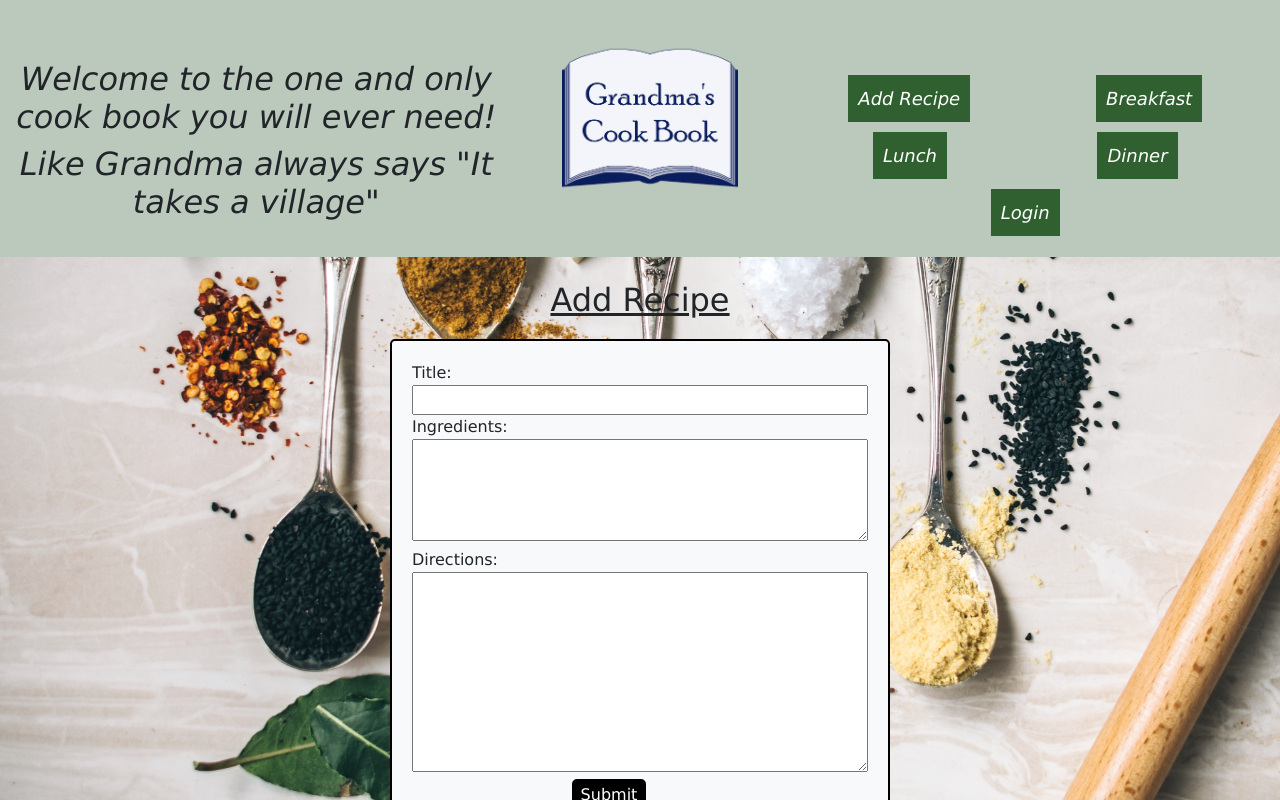
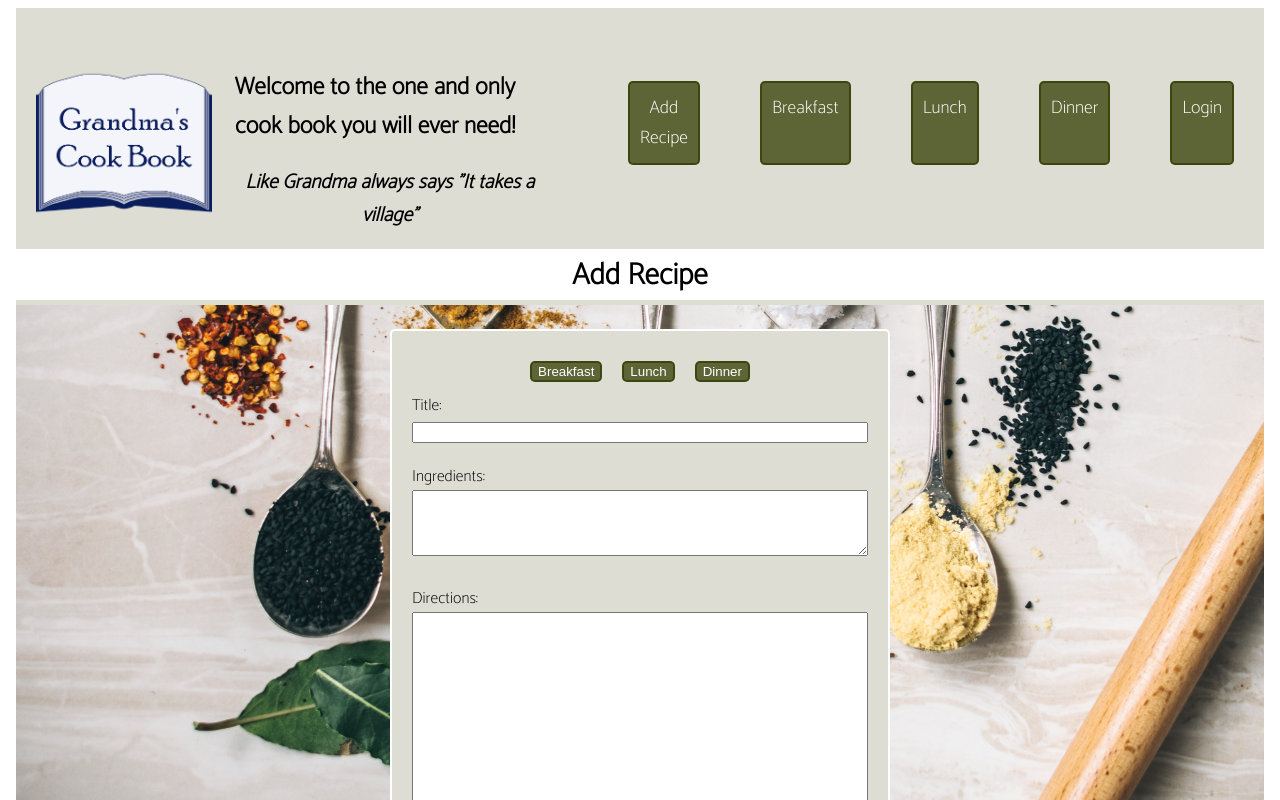
Before and after one commit to wmskillas/Grandmas-Cook-Book, a React (Create React App) app in the folder client/: page / in a window 1280 px wide. Shown: the top 800 px of the page. Built offline with nearby package versions, Linux system fonts and the light colour scheme; a web font is replaced by a local one.

Commit message:
changed styling

```diff
--- a/client/src/App.css
+++ b/client/src/App.css
@@ -22,6 +22,7 @@
   justify-content: center;
   font-size: calc(10px + 2vmin);
   color: white;
+
 }
 
 .App-link {
--- a/client/src/App.js
+++ b/client/src/App.js
@@ -1,7 +1,7 @@
 import React, { useState } from "react";
 import Page from "./components/Page";
 import Navbar from "./components/Navbar";
-import "bootstrap/dist/css/bootstrap.min.css";
+
 import "../src/style.css";
 
 function App() {
--- a/client/src/components/AddRecipe.js
+++ b/client/src/components/AddRecipe.js
@@ -18,9 +18,16 @@ function AddRecipe(){
   };
 
   return (
-    <section className="recipe">
-      <form className='bg-light' id="addrecipe" onSubmit={handleSubmit}>
-        <div className=''>
+
+
+    <section class="recipe">
+      <form className='bg-light'id="addrecipe" onSubmit={handleSubmit}>
+        <div>
+            <div class="mealchoicebuttons">
+                <button>Breakfast</button>
+                <button>Lunch</button>
+                <button>Dinner</button>
+            </div>
           <label htmlFor="name">Title:</label>
           <input
             type="text"
@@ -47,7 +54,7 @@ function AddRecipe(){
             defaultValue={directions}
             />
         </div>
-        <button type="submit">Submit</button>
+        <button className= "submit" type="submit">Submit</button>
       </form>
     </section>
   );
--- a/client/src/components/Navbar.js
+++ b/client/src/components/Navbar.js
@@ -88,17 +88,22 @@ function Nav(props) {
   }, [currentPage]);
 
   return (
+      <section className="fullheader">
     <nav>
-      <div className="">
+      <div className="header">
+        <img className="icon" alt="grandmas-cook-book.img" src={Icon}></img>
+      <div className="HeaderWords">
         <h2 className="h2el">
           Welcome to the one and only cook book you will ever need!{" "}
         </h2>
         <h2 className="h2el2">Like Grandma always says "It takes a village"</h2>
       </div>
-      <div>
-        <img className="icon" alt="grandmas-cook-book.img" src={Icon}></img>
-      </div>
-      <ul className="d-flex flex-row align-items-baseline">
+    </div>
+    <br></br>
+
+    <div className="pagelist">
+        <br></br>
+      <ul className="pagebtn">
         {pages.map((Page) => (
           <li
             className={`mx-5 d-flex  ${
@@ -112,7 +117,9 @@ function Nav(props) {
           </li>
         ))}
       </ul>
+    </div>
     </nav>
+    </section>
   );
 }
 export default Nav;
--- a/client/src/components/Page.js
+++ b/client/src/components/Page.js
@@ -26,7 +26,9 @@ function Page({ currentPage }) {
   return (
     <section>
       <h2 id='pagename'>{capitalizeFirstLetter(currentPage.name)}</h2>
+      <div className='content'>
       <PageContent>{renderPage()}</PageContent>
+      </div>
     </section>
   );
 }
--- a/client/src/index.css
+++ b/client/src/index.css
@@ -23,11 +23,11 @@
   box-sizing: border-box;
 }
 
-/* html, */
+
 body {
   min-height: 100rem;
-  /* background-color: #8c6042;
-  font-family: 'Catamaran'; */
+
+  font-family: 'Catamaran';
 }
 h1{
   font-size: 200px;
@@ -37,15 +37,27 @@ h1{
 }
 #addrecipe{
   padding:20px;
-  background:white;
-  border: solid black 2px;
+  background:rgb(221, 221, 212);
+  border: solid white 2px;
   border-radius: 5px;
   width: 500px;
 
 }
+/* .content{
+  margin-top: 10%;
+} */
 #pagename{
-  text-decoration: underline;
   text-align: center;
+  font-size: 30px;
+  font-weight: 900;
+background-color:white;
+margin-top: -30px;
+border-bottom: solid 5px rgb(221, 221, 212);;
+/* position: absolute;
+left: 50%;
+
+transform: translate(-50%); */
+
 }
 .recipe{
   display:flex;
@@ -59,19 +71,39 @@ h1{
 }
 #addrecipe textarea{
   width: 100%;
+
+  margin-bottom: 20px;
 }
 #addrecipe input{
   width:100%;
+  margin-bottom: 20px;
 }
 #addrecipe button{
-  background-color: black;
+  background-color: rgba(49, 60, 0, 0.741);
   color:white;
-  border: solid black;
+ border: solid 2px rgba(49, 60, 0, 0.741);
   border-radius: 5px;
-  display: flex;
+  margin:10px;
+  cursor:pointer;
+  transition-duration: 0.4s;
+  -webkit-transition-duration: 0.4s;
+
+}
+#addrecipe button:hover{
+  background-color: lightgrey;
+  color:black;
+}
+#addrecipe button:active {
+  background-color: rgb(221, 221, 212);
+  box-shadow: 0 5px #666;
+  transform: translateY(10px);
+}
+
+
+.mealchoicebuttons{
+  display:flex;
   justify-content: center;
-  align-items: center;
-  margin-left: 35%;
+
 }
 #directions{
   height: 200px;
--- a/client/src/style.css
+++ b/client/src/style.css
@@ -1,76 +1,93 @@
-* {
+
+/* * {
   font-family: "Lucida Sans", "Lucida Sans Regular", "Lucida Grande",
     "Lucida Sans Unicode", Geneva, Verdana, sans-serif;
-}
+} */
 
 nav {
   /* background-color: #91c07d; */
   display: flex;
   text-align: center;
-  justify-content: center;
-}
-nav ul {
-  margin-top: 70px;
-  display: flex;
-  flex-direction: column;
-  flex-wrap: wrap;
-  justify-content: space-evenly;
+  /* justify-content: center; */
 }
 
+.pagebtn{
+  display:flex;
+  text-align: center;
+}
+.mx-5{
+  margin: 30px;
+  display:flex;
+}
 nav li {
-  display: flex;
-  flex-wrap: wrap;
-  flex-direction: row;
+ display:flex;
+
+  flex-direction: column;
   font-size: 18px;
   list-style: none;
   text-align: center;
   color: white;
-  background-color: rgba(0, 60, 0, 0.741);
+  background-color: rgba(49, 60, 0, 0.741);
   padding: 10px;
-  margin: 5px;
-  font-style: italic;
+
+  border: solid 2px rgba(49, 60, 0, 0.741);
+  border-radius: 5px;
+  cursor: pointer;
 }
 
-nav h2 {
-  display: flex;
-  justify-content: left;
-  align-items: left;
-}
-
-/* body {
-  background-color: #8c6042;
-  background-size: 100% auto;
-} */
+  nav li:active {
+    background-color: rgba(49, 60, 0, 0.741);
+    transform: translateY(7px);
+  }
 
 .icon {
   width: 11rem;
   margin-top: 30px;
   margin-left: 20px;
+  justify-content: left;
 }
-
+.header{
+  display:flex;
+  justify-content: center;
+  align-items: center;
+}
 .h2el {
   margin-top: 60px;
   margin-right: 30px;
-  display: flex;
+}
+.HeaderWords{
   justify-content: center;
+  margin-left: 10px;
+  text-align: center;
+  align-items: center;
+}
+.h2el2 {
+
   font-style: italic;
-}
-
-.h2el2 {
-  margin-right: 30px;
-  display: flex;
-  justify-content: center;
-  font-style: italic;
+  font-size: 20px;
 }
 
 .bodybg {
   /* background-color: #8c6042; */
   background-image: url("./assets/images/H-calum-lewis-vA1L1jRTM70-unsplash.jpg");
   background-size: 100%;
+  background-attachment: fixed;
+
 }
 
+#pagename button:hover{
+  background-color: lightgrey;
+  color:black;
+}
+#pagename button:active {
+  background-color: rgb(221, 221, 212);
+  box-shadow: 0 5px #666;
+  transform: translateY(10px);
+}
 .navbg {
-  background-color: rgb(187, 201, 188);
+  background-color: rgb(221, 221, 212);
+  border-bottom:solid white 5px;
+
 }
 
 @media only screen and (max-width: 900px) {
```
